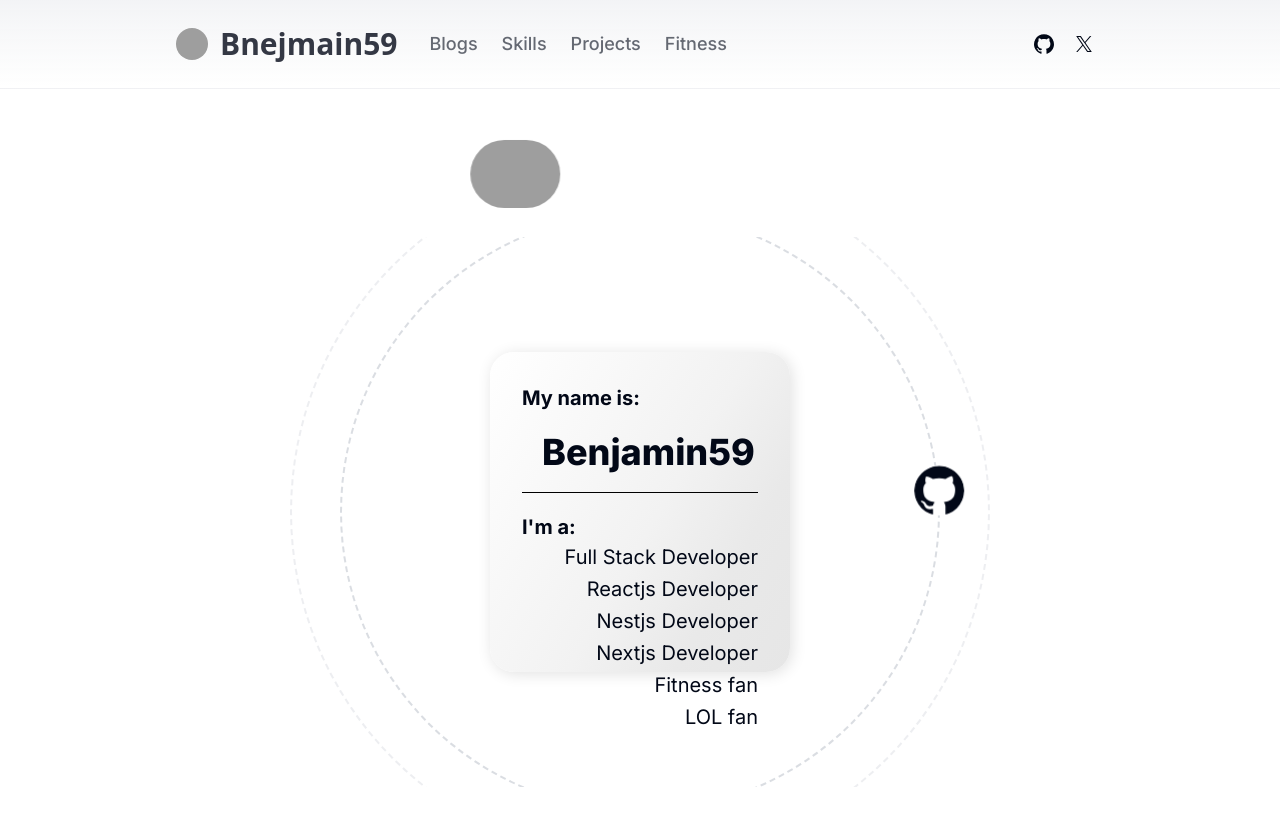
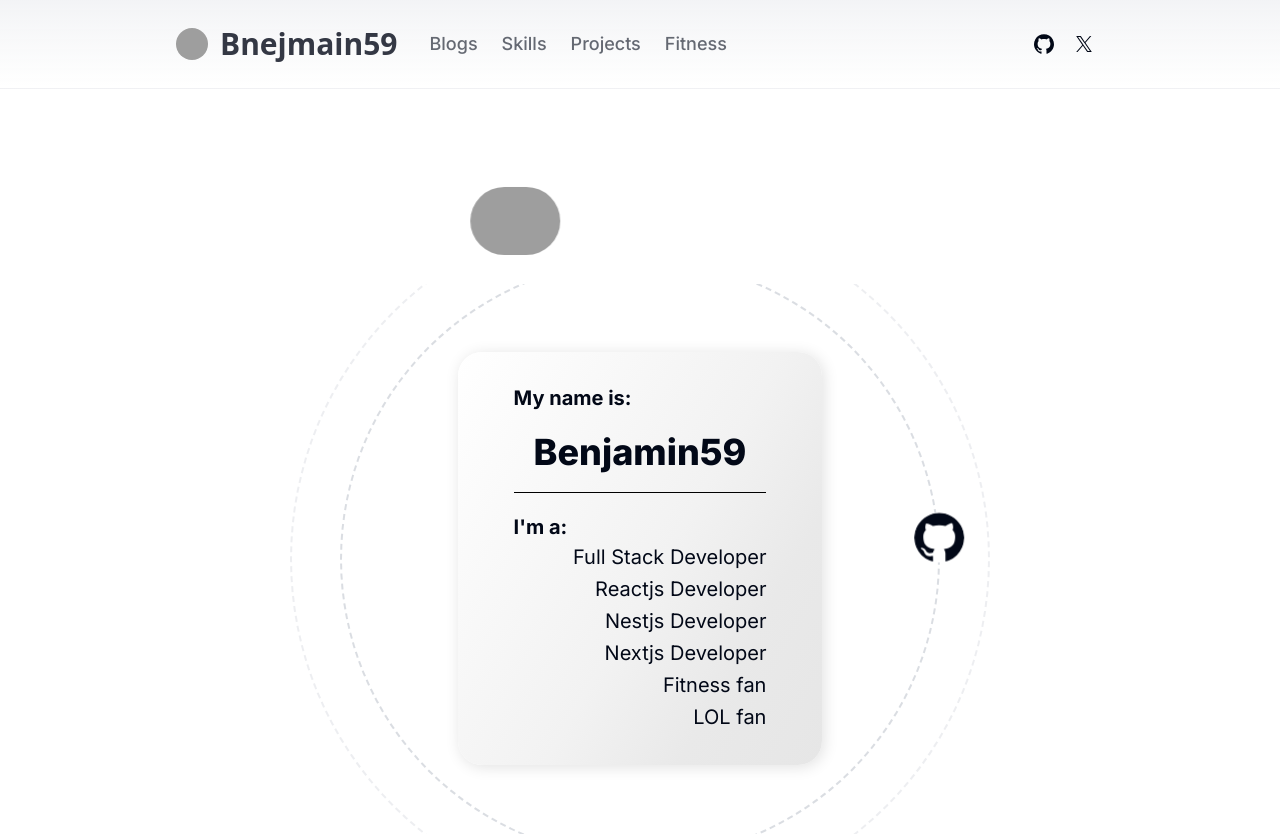
Before and after one commit to BenjaminWu-59/blog-benjamin59, a Next.js app: page / in a window 1280 px wide. Shown: the top 836 px of the page. Built offline with nearby package versions, Linux system fonts and the light colour scheme; grey boxes are pictures that could not be loaded; a web font is replaced by a local one.

Commit message:
personal card width change

```diff
--- a/components/PersonalInfo.tsx
+++ b/components/PersonalInfo.tsx
@@ -50,7 +50,7 @@ const PersonalCard = () => {
           onMouseLeave={handleMouseLeave}
           className="flex items-center justify-center cursor-pointer relative"
         >
-          <div className="z-10 p-8 w-[300px] h-[320px] rounded-3xl gray-gradient shadow-custom">
+          <div className="z-10 px-14 py-8 rounded-3xl gray-gradient shadow-custom">
             <p className="text-xl font-bold">My name is:</p>
             <p className="p-5 text-center text-4xl font-extrabold">Benjamin59</p>
             <hr className="pt-5 border-t-3 border-black" />
```
